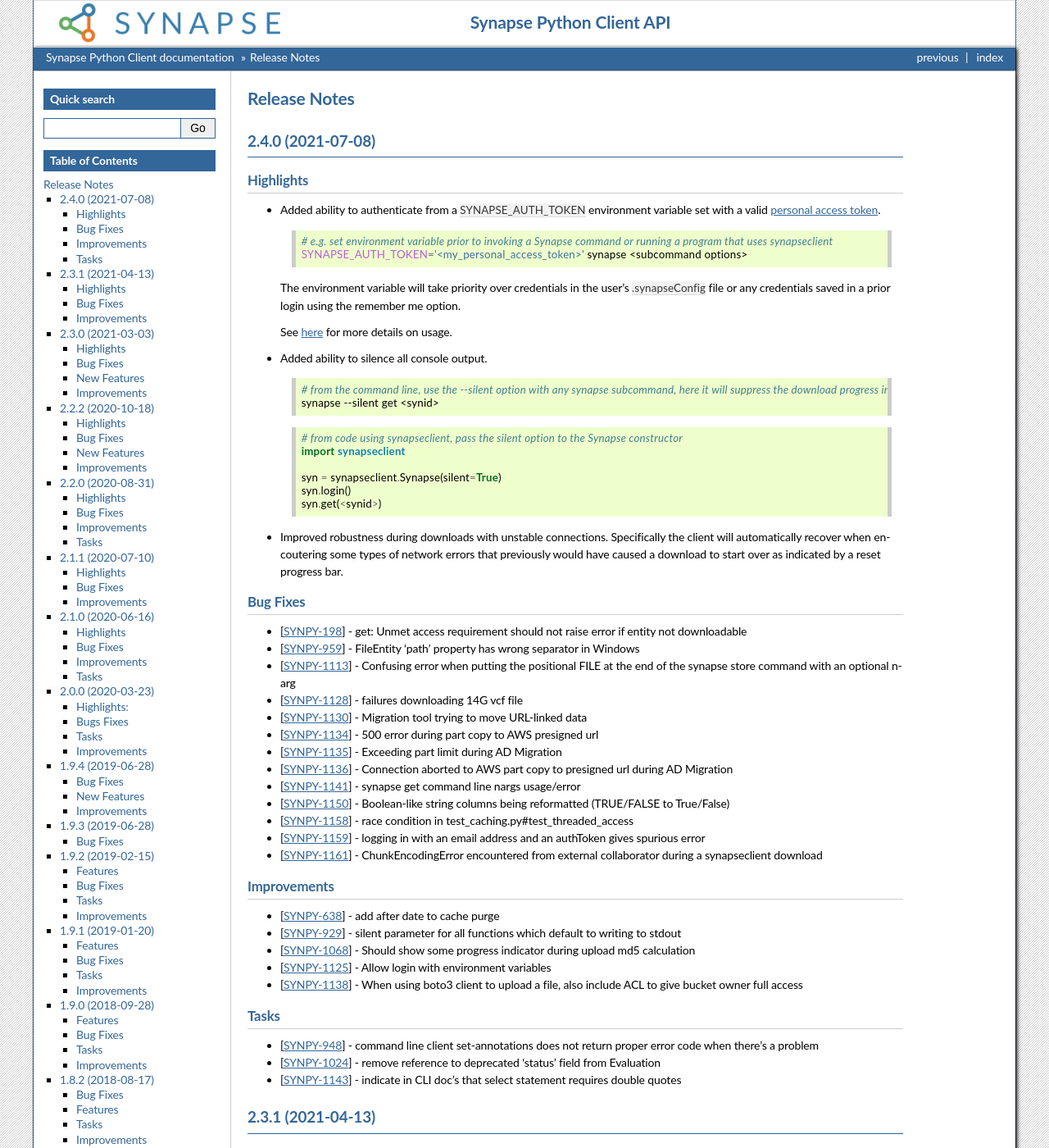
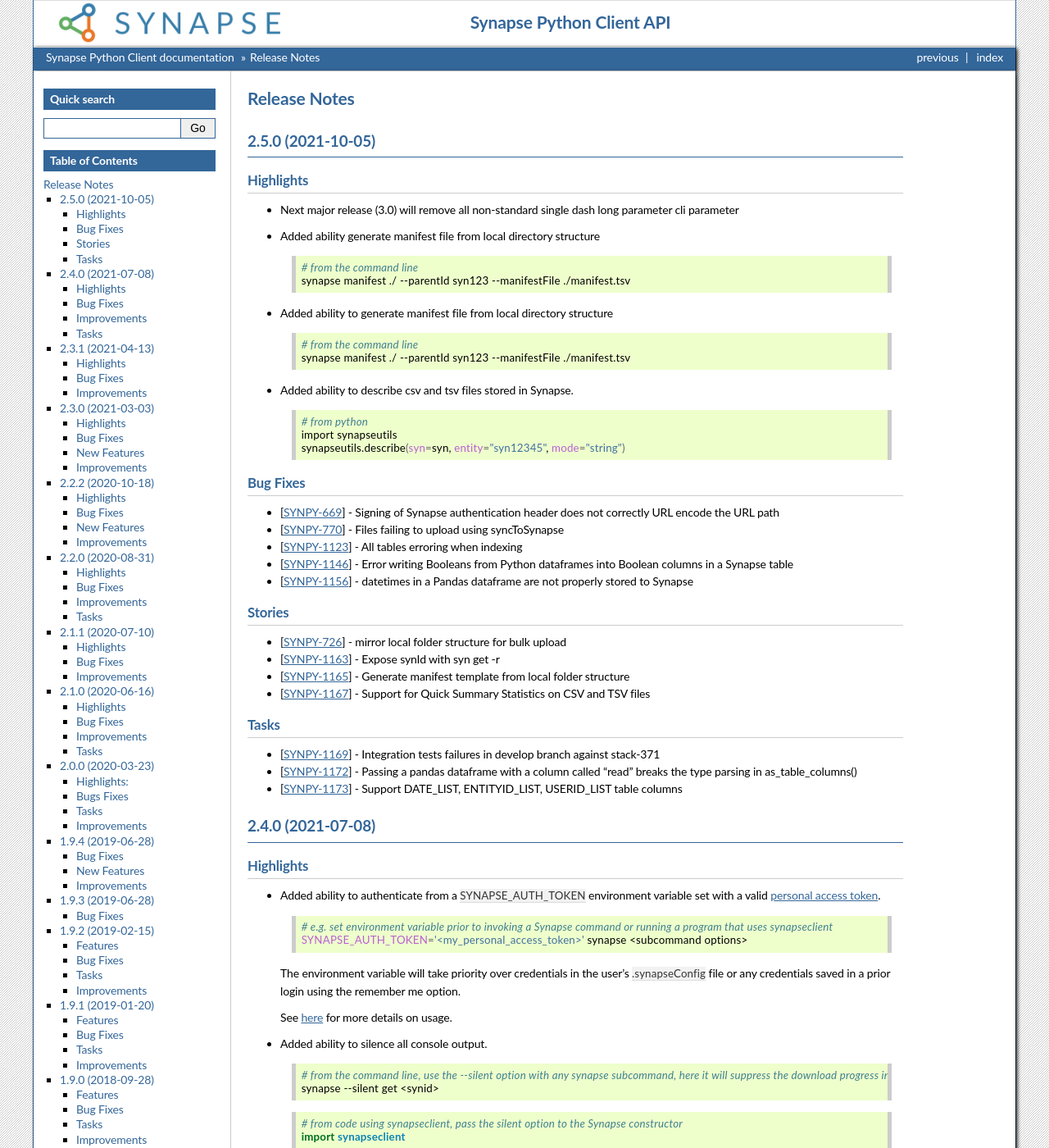
Before and after one commit to Sage-Bionetworks/synapsePythonClient, a Sphinx documentation site: the page built from docs/news.rst, in a window 1280 px wide and 1400 px high. Shown: the whole window at 82% size. Built offline with Sphinx 7.4.7, drawn with Linux system fonts in a browser that asks for light colours; the version number could not be read and is left out.

Commit message:
Add to release

```diff
--- a/docs/news.rst
+++ b/docs/news.rst
@@ -2,6 +2,68 @@
 Release Notes
 =============
 
+2.5.0 (2021-10-05)
+==================
+
+Highlights
+----------
+
+- Next major release (3.0) will remove all non-standard single dash long parameter cli parameter
+
+- Added ability generate manifest file from local directory structure
+
+  .. code-block:: bash
+
+        # from the command line
+        synapse manifest ./ --parentId syn123 --manifestFile ./manifest.tsv
+
+- Added ability to generate manifest file from local directory structure
+
+  .. code-block:: bash
+
+        # from the command line
+        synapse manifest ./ --parentId syn123 --manifestFile ./manifest.tsv
+
+- Added ability to describe csv and tsv files stored in Synapse.
+
+  .. code-block:: bash
+
+        # from python
+        import synapseutils
+        synapseutils.describe(syn=syn, entity="syn12345", mode="string")
+
+Bug Fixes
+---------
+-  [`SYNPY-669 <https://sagebionetworks.jira.com/browse/SYNPY-669>`__] -
+   Signing of Synapse authentication header does not correctly URL encode the URL path
+-  [`SYNPY-770 <https://sagebionetworks.jira.com/browse/SYNPY-770>`__] -
+   Files failing to upload using syncToSynapse
+-  [`SYNPY-1123 <https://sagebionetworks.jira.com/browse/SYNPY-1123>`__] -
+   All tables erroring when indexing
+-  [`SYNPY-1146 <https://sagebionetworks.jira.com/browse/SYNPY-1146>`__] -
+   Error writing Booleans from Python dataframes into Boolean columns in a Synapse table
+-  [`SYNPY-1156 <https://sagebionetworks.jira.com/browse/SYNPY-1156>`__] -
+   datetimes in a Pandas dataframe are not properly stored to Synapse
+
+Stories
+-------
+-  [`SYNPY-726 <https://sagebionetworks.jira.com/browse/SYNPY-726>`__] -
+   mirror local folder structure for bulk upload
+-  [`SYNPY-1163 <https://sagebionetworks.jira.com/browse/SYNPY-1163>`__] -
+   Expose synId with syn get -r
+-  [`SYNPY-1165 <https://sagebionetworks.jira.com/browse/SYNPY-1165>`__] -
+   Generate manifest template from local folder structure
+-  [`SYNPY-1167 <https://sagebionetworks.jira.com/browse/SYNPY-1167>`__] -
+   Support for Quick Summary Statistics on CSV and TSV files
+
+Tasks
+-----
+-  [`SYNPY-1169 <https://sagebionetworks.jira.com/browse/SYNPY-1169>`__] -
+   Integration tests failures in develop branch against stack-371
+-  [`SYNPY-1172 <https://sagebionetworks.jira.com/browse/SYNPY-1172>`__] -
+   Passing a pandas dataframe with a column called "read" breaks the type parsing in as_table_columns()
+-  [`SYNPY-1173 <https://sagebionetworks.jira.com/browse/SYNPY-1173>`__] -
+   Support DATE_LIST, ENTITYID_LIST, USERID_LIST table columns
 
 2.4.0 (2021-07-08)
 ==================
```
